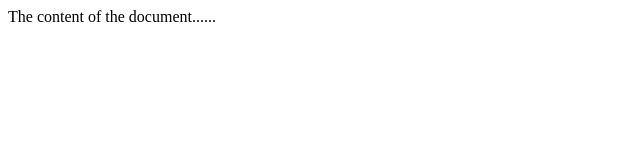
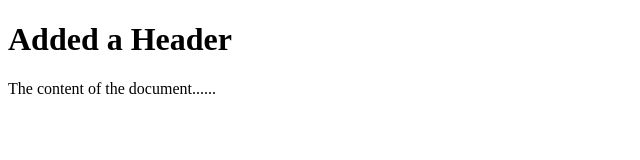
Before and after one commit to Suh-Raff/cse5408_lab_3, a plain HTML site: page index.html in a window 1280 px wide. Shown: the whole page, without its empty margins (0-640 px from the left). Drawn offline with Linux system fonts and the light colour scheme.

Commit message:
added a header

```diff
--- a/index.html
+++ b/index.html
@@ -2,6 +2,7 @@
 <html>
 <head>
 <title>My Second Commit</title>
+<h1>Added a Header</h1>
 </head>
 
 <body>
```
